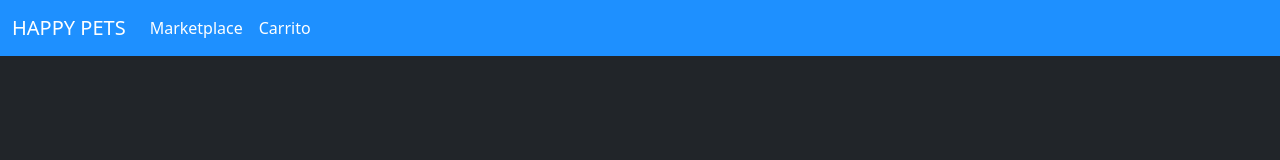
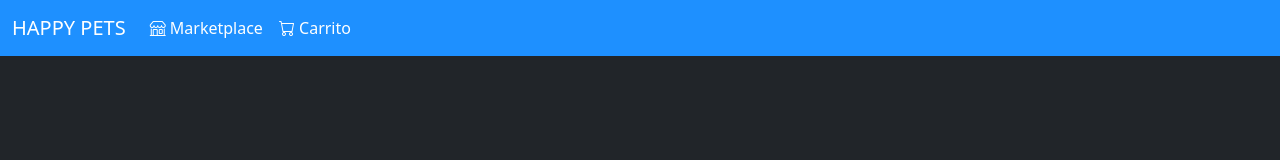
Before and after one commit to lennarx/TPFinalPNT2, a Vue app in the folder vue-marketplace/: page / in a window 1280 px wide. Shown: the top 160 px of the page. Built offline with nearby package versions, Linux system fonts and the light colour scheme; no server answers.

Commit message:
se agregan iconos a la navbar

```diff
--- a/vue-marketplace/src/components/reusable/Navbar.vue
+++ b/vue-marketplace/src/components/reusable/Navbar.vue
@@ -5,10 +5,10 @@
       <div class="collapse navbar-collapse" id="navbarNav">
         <ul class="navbar-nav">
           <li class="nav-item" >
-            <router-link class="nav-link active" to="/marketplace">Marketplace</router-link>
+            <router-link class="nav-link active" to="/marketplace"><i class="bi bi-shop"></i> Marketplace</router-link>
           </li>
           <li class="nav-item">
-            <router-link class="nav-link active" to="/cart">Carrito</router-link>
+            <router-link class="nav-link active" to="/cart"> <i class="bi bi-cart"></i> Carrito</router-link>
           </li>
         </ul>
       </div>
```
